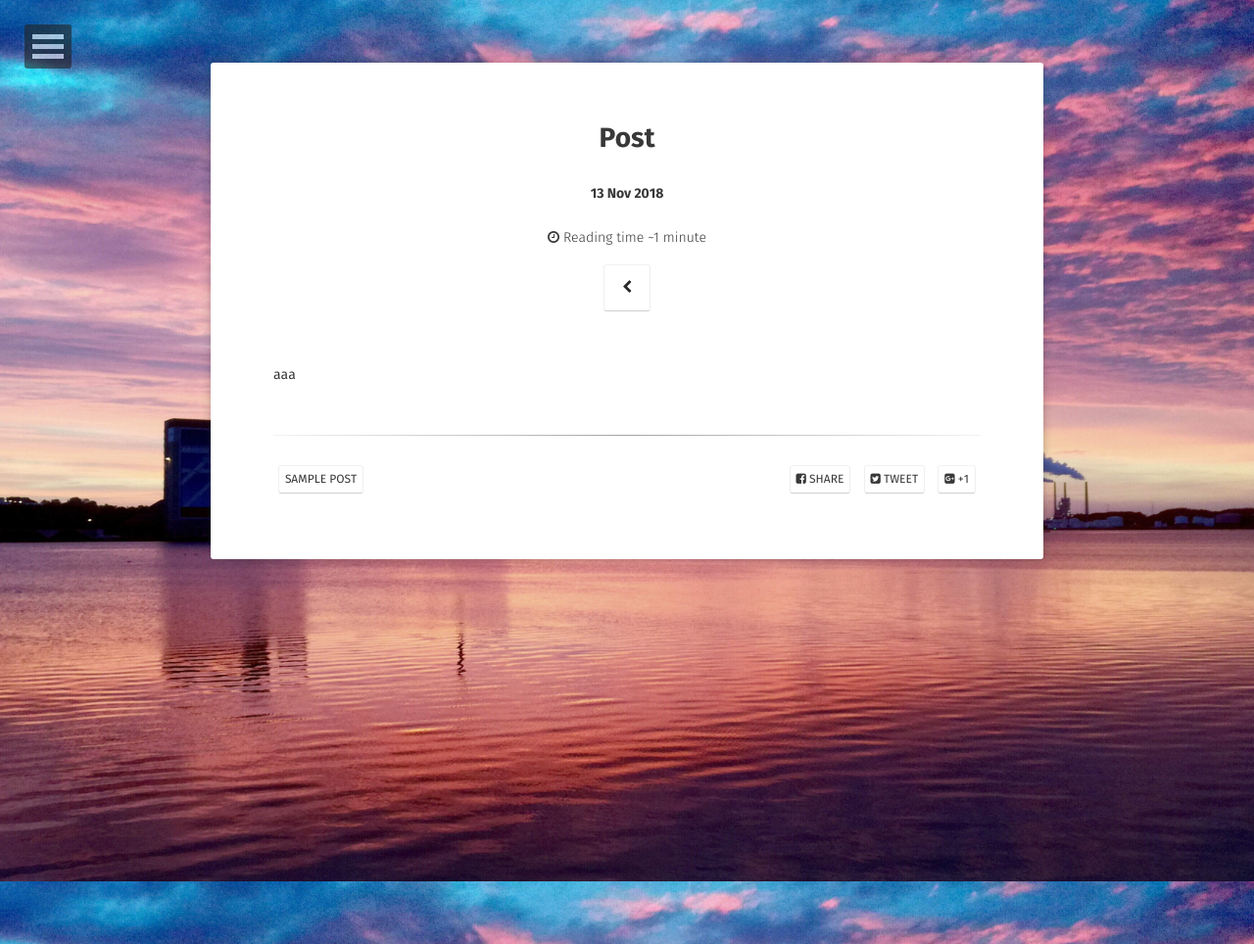
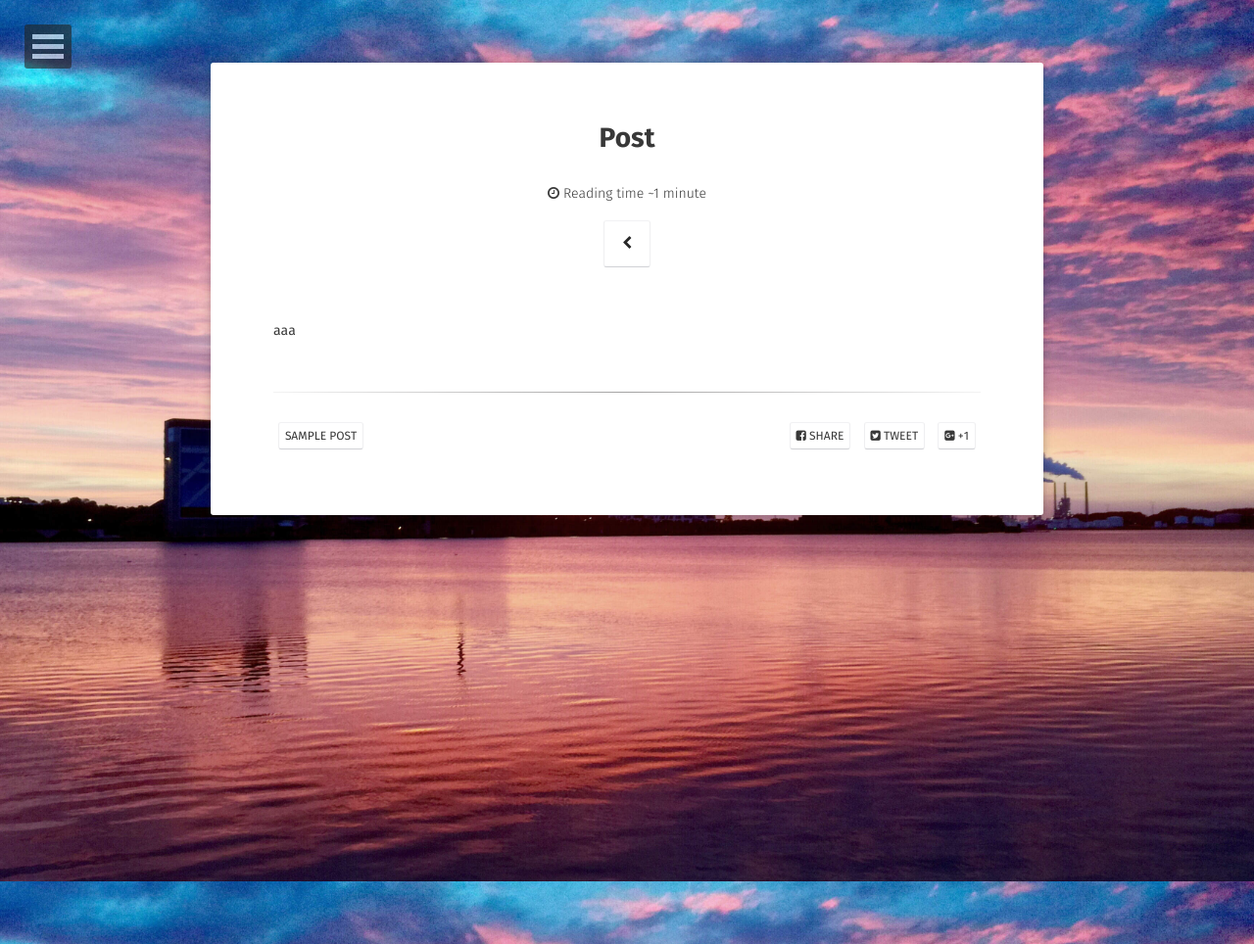
Before and after one commit to danmic/danmic.github.io, a Jekyll site: the page built from _posts/2018-11-13-post1.md, in a window 1280 px wide. Shown: the whole page at 98% size. Built offline with Jekyll 4.4.1, drawn with Linux system fonts in a browser that asks for light colours; some web fonts are replaced.

Commit message:
exclude post date

```diff
--- a/_layouts/post.html
+++ b/_layouts/post.html
@@ -17,7 +17,7 @@
             <div class="content">
                 <div class="post-title {% if page.feature %} feature {% endif %}">
                     <h1>{{ page.title }}</h1>
-                    <h4>{{ page.date | date_to_string }}</h4>
+                    <!--<h4>{{ page.date | date_to_string }}</h4>-->
                     {% if site.reading_time %}
                     <p class="reading-time">
                       <i class="fa fa-clock-o"></i>
```
